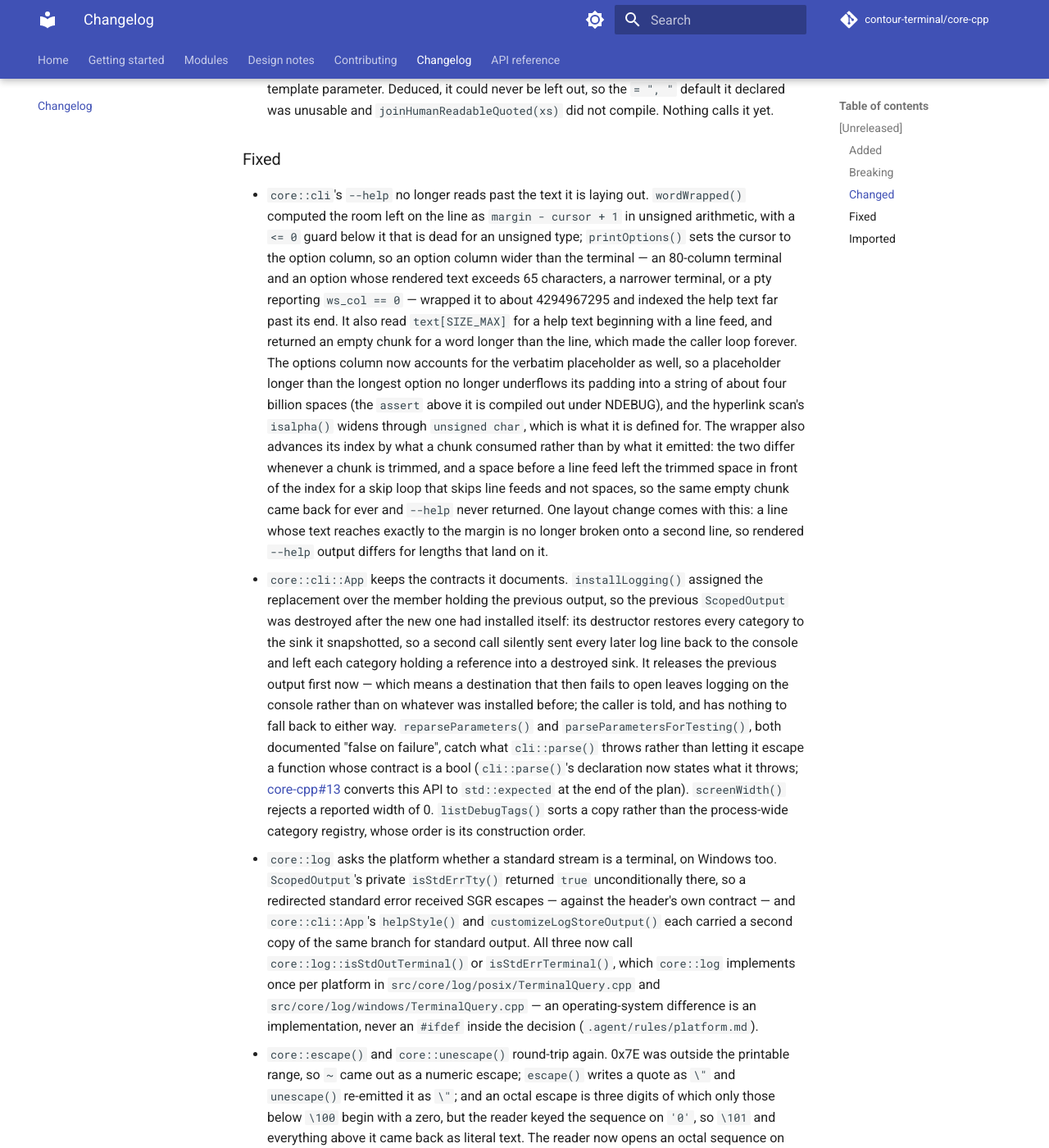
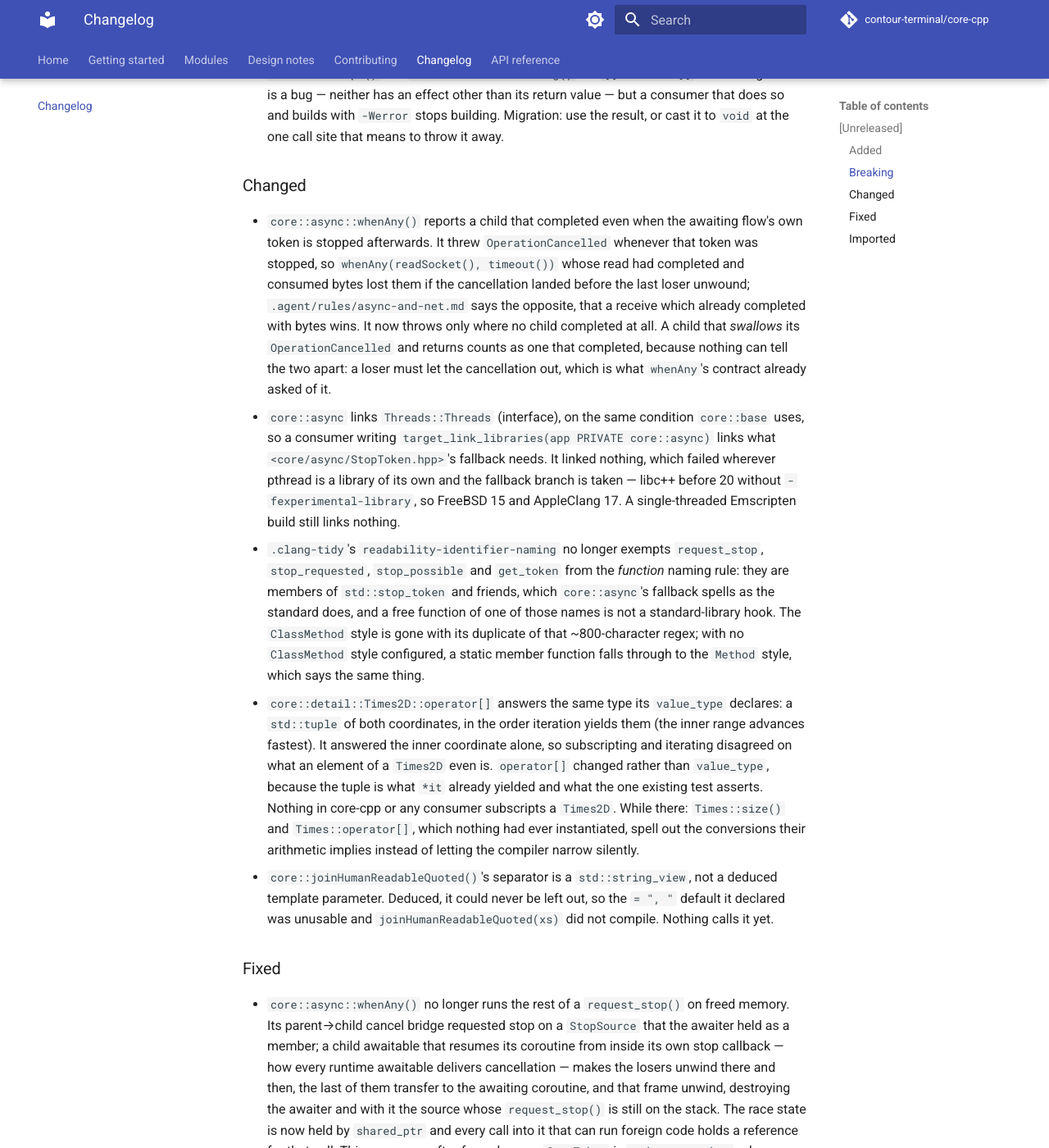
Before and after one commit to contour-terminal/core-cpp, an MkDocs documentation site: the page built from docs/changelog.md, in a window 1280 px wide and 1400 px high, scrolled down 8482 px. Shown: the whole window at 82% size. Built offline with MkDocs 1.6.1 and Material for MkDocs 9.7.7, drawn with Linux system fonts in a browser that asks for light colours; comment, search, counter and statistics services are not loaded; some of the changed text lies outside the part shown.

Commit message:
docs: the changelog, the async page and the provenance table record the gate's third pass
Signed-off-by: Christian Parpart <christian@parpart.family>

```diff
--- a/CHANGELOG.md
+++ b/CHANGELOG.md
@@ -61,8 +61,10 @@ workflow refuses one without a section here.
   Under single-threaded Emscripten its row says
   `wasm-subset`: Types, PlatformError, Clock, StringUtils, PathUtils, GlobMatch, FileUri and the
   POSIX providers build, and their tests run under node.
-- `core::async`, header-only and needing nothing but the standard library; fastcached's executors
-  arrive with Task B1.
+- `core::async`, header-only and including nothing but the standard library; it links Threads,
+  which is what its `StopToken` fallback's `std::mutex`, `std::condition_variable` and
+  `std::this_thread::get_id()` need, and nothing at all under single-threaded Emscripten.
+  fastcached's executors arrive with Task B1.
 - `core::Generator<T>` in `core::base`: `std::generator` where the standard library has it and is
   not libstdc++, otherwise `core::detail::GeneratorFallback<T>`, which is tested on every
   platform. It needs only the standard library, so it lives in base rather than `core::async`,
@@ -242,6 +244,18 @@ workflow refuses one without a section here.
 
 ### Breaking
 
+- `core::async::whenAny()` resolves to `std::optional<std::size_t>` rather than to a `std::size_t`
+  that was `core::async::detail::WhenAnyNoWinner` (`SIZE_MAX`) when nothing won. The sentinel was
+  part of the documented public result but lived in `detail::`, so handling the empty case meant
+  reaching into `detail::`, and a caller who forgot the check indexed a container at `SIZE_MAX`.
+  Migration: `auto const i = co_await whenAny(...);` becomes
+  `auto const i = co_await whenAny(...); if (i) use(*i);`, and any `== detail::WhenAnyNoWinner`
+  becomes `!i.has_value()`. Nothing outside this repository reads the result yet.
+- `core::async::whenAll()` and `whenAny()`'s variadic overloads take their tasks by rvalue. The
+  constraint was written over `std::remove_cvref_t`, so an lvalue `Task<void>` satisfied it and
+  then failed inside `std::vector::push_back` on `Task`'s deleted copy constructor. An lvalue or a
+  `const` rvalue is now "no matching overload" at the call. Migration: `whenAll(std::move(task))`,
+  which is what every call already had to do to compile.
 - `core::platform::FileSystem::openWrite()` takes a `core::platform::WriteMode` and `copyFile()` a
   `core::platform::OverwritePolicy`, in place of the `bool` each took before. A `bool` in an API is
   an anonymous enum whose two values are named after their representation rather than their meaning
@@ -295,6 +309,27 @@ workflow refuses one without a section here.
 
 ### Changed
 
+- `core::async::whenAny()` reports a child that completed even when the awaiting flow's own token
+  is stopped afterwards. It threw `OperationCancelled` whenever that token was stopped, so
+  `whenAny(readSocket(), timeout())` whose read had completed and consumed bytes lost them if the
+  cancellation landed before the last loser unwound; `.agent/rules/async-and-net.md` says the
+  opposite, that a receive which already completed with bytes wins. It now throws only where no
+  child completed at all. A child that *swallows* its `OperationCancelled` and returns counts as
+  one that completed, because nothing can tell the two apart: a loser must let the cancellation
+  out, which is what `whenAny`'s contract already asked of it.
+- `core::async` links `Threads::Threads` (interface), on the same condition `core::base` uses, so
+  a consumer writing `target_link_libraries(app PRIVATE core::async)` links what
+  `<core/async/StopToken.hpp>`'s fallback needs. It linked nothing, which failed wherever pthread
+  is a library of its own and the fallback branch is taken — libc++ before 20 without
+  `-fexperimental-library`, so FreeBSD 15 and AppleClang 17. A single-threaded Emscripten build
+  still links nothing.
+- `.clang-tidy`'s `readability-identifier-naming` no longer exempts `request_stop`,
+  `stop_requested`, `stop_possible` and `get_token` from the *function* naming rule: they are
+  members of `std::stop_token` and friends, which `core::async`'s fallback spells as the standard
+  does, and a free function of one of those names is not a standard-library hook. The
+  `ClassMethod` style is gone with its duplicate of that ~800-character regex; with no
+  `ClassMethod` style configured, a static member function falls through to the `Method` style,
+  which says the same thing.
 - `core::detail::Times2D::operator[]` answers the same type its `value_type` declares: a
   `std::tuple` of both coordinates, in the order iteration yields them (the inner range advances
   fastest). It answered the inner coordinate alone, so subscripting and iterating disagreed on
@@ -309,6 +344,29 @@ workflow refuses one without a section here.
 
 ### Fixed
 
+- `core::async::whenAny()` no longer runs the rest of a `request_stop()` on freed memory. Its
+  parent→child cancel bridge requested stop on a `StopSource` that the awaiter held as a member;
+  a child awaitable that resumes its coroutine from inside its own stop callback — how every
+  runtime awaitable delivers cancellation — makes the losers unwind there and then, the last of
+  them transfer to the awaiting coroutine, and that frame unwind, destroying the awaiter and with
+  it the source whose `request_stop()` is still on the stack. The race state is now held by
+  `shared_ptr` and every call into it that can run foreign code holds a reference for that call.
+  This was a use-after-free wherever `StopToken` is `std::stop_token`, whose state a raw pointer
+  reaches; core-cpp's fallback survived it only because its `request_stop()` happens to hold a
+  `shared_ptr` copy of the state.
+- `tests/cmake/check-cmake-hygiene.cmake`'s namespace gate checks every namespace a file declares,
+  not only the first. Its rule is that every segment of every namespace is lowercase, but it
+  stopped after the first declaration, so `namespace core::async { namespace Detail { ... } }`
+  passed clean.
+- `Task_test.cpp`'s deep-chain case skips on GCC unless the build's optimisation level is known to
+  make symmetric transfer a tail call. It keyed on `__OPTIMIZE__`, which GCC defines at `-Og` and
+  `-O1` as well, where the 100000-frame chain overflows the stack and kills the process, taking
+  every other case in the binary with it — so a build outside core-cpp's presets lost the binary
+  rather than getting a red. `src/core/async/CMakeLists.txt` now reads the level off the build's
+  own flags and says in the configure log which it decided.
+- `<core/async/WhenAll.hpp>` includes `<type_traits>`, which it names; `<core/async/Awaitable.hpp>`
+  no longer includes `<utility>`, which it does not; `Task_test.cpp` includes `<stdexcept>` rather
+  than relying on Catch2 for it, and not `<string>`, which it does not use.
 - `core::cli`'s `--help` no longer reads past the text it is laying out. `wordWrapped()` computed
   the room left on the line as `margin - cursor + 1` in unsigned arithmetic, with a `<= 0` guard
   below it that is dead for an unsigned type; `printOptions()` sets the cursor to the option
```
Also changed, not shown: .agent/reference/provenance.md (+8 -8 lines), docs/modules/async.md (+46 -14 lines).
